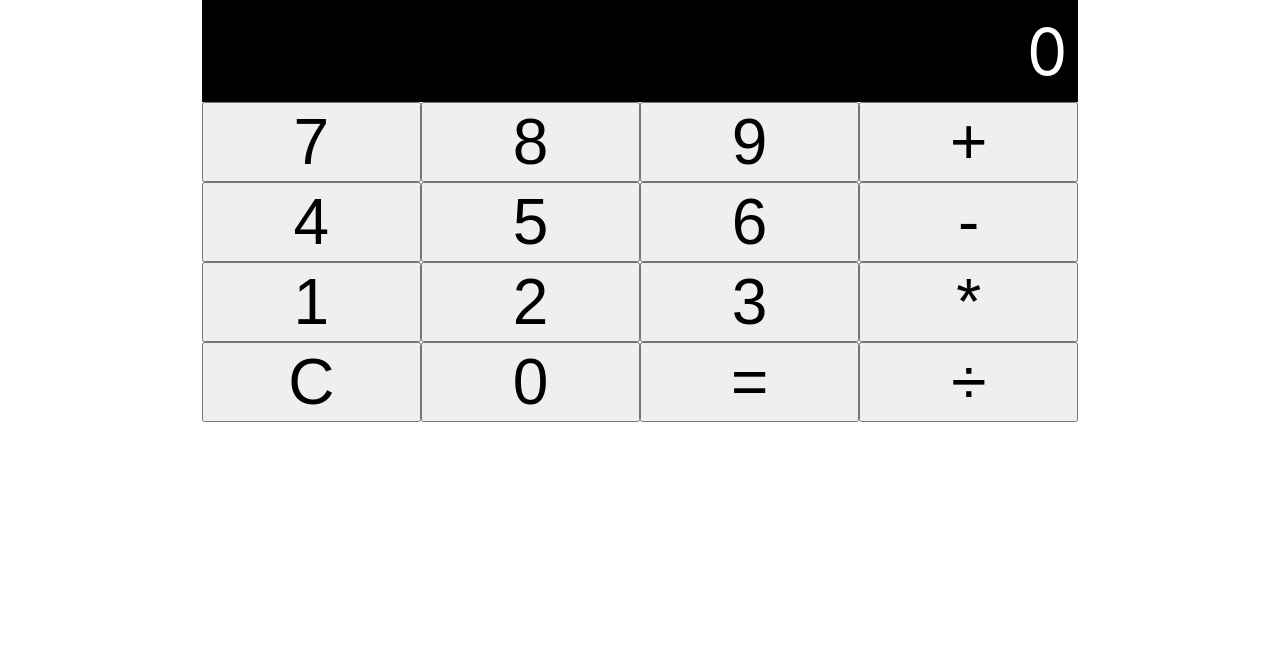
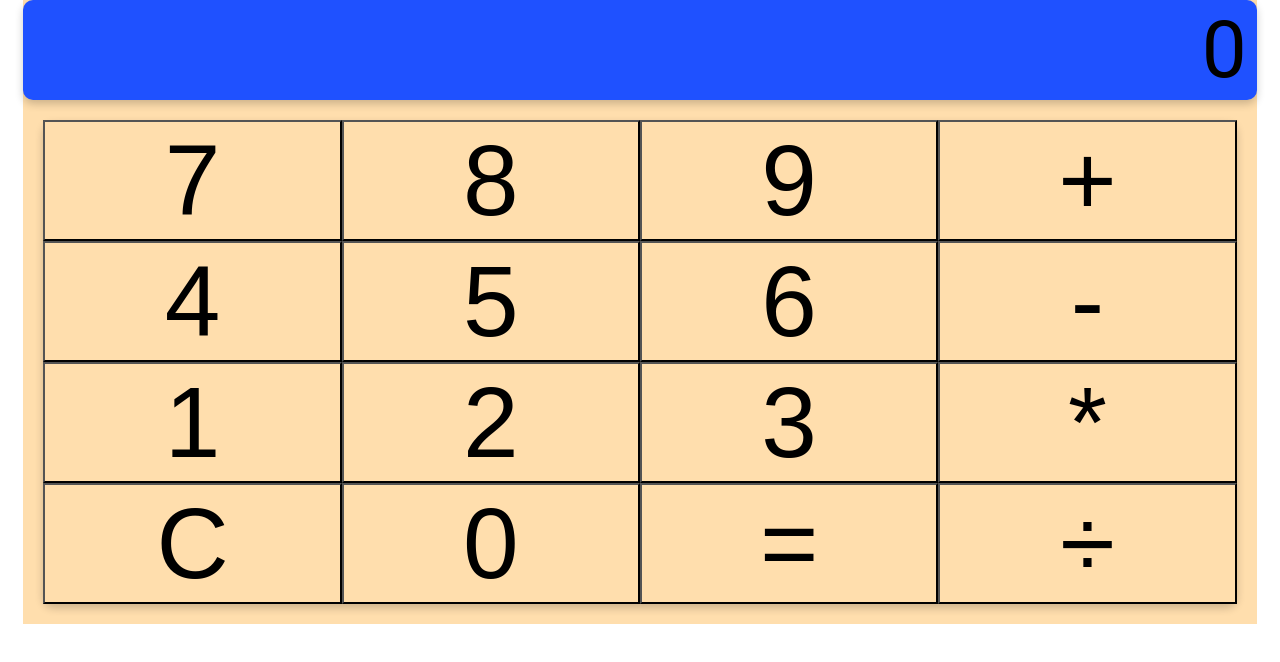
Before and after one commit to jpjpjp8/midtermexam, a React (Create React App) app: page / in a window 1280 px wide. Shown: the top 662 px of the page. Built offline with nearby package versions, Linux system fonts and the light colour scheme.

Commit message:
Update App.css

```diff
--- a/src/App.css
+++ b/src/App.css
@@ -52,27 +52,33 @@ body {
 .CalcDisplay {
   display: flex;
   flex: 0 1 100%;
-  border: 1px solid black;
+  border: 1px #000;
   height: 100px;
   font-size: 2em;
+  font-family: 'Roboto', sans-serif;
   align-items: center;
   padding: 0 10px;
-  background: black;
-  color: #fff;
+  background: #1F51FF;
+  color: #000;
   justify-content: flex-end;
+  border-radius: 10px;
+  box-shadow: 0 4px 8px 0 rgba(0, 0, 0, 0.2);
 }
 
 .ButtonContainer {
   display: flex;
   flex: 0 1 100%;
   flex-wrap: wrap;
-
+  background-color: #f2f2f2;
+  border-radius: 10px;
+  box-shadow: 0 4px 8px 0 rgba(0, 0, 0, 0.2);
+  margin: 20px;
 }
 
 .Calculator {
   display: flex;
   flex: 0 1 25%;
-  font-size: 2em;
+   font-size: 2.5em;
   justify-content: center;
-  background: lightergray;
+  background: navajowhite;
 }
```
